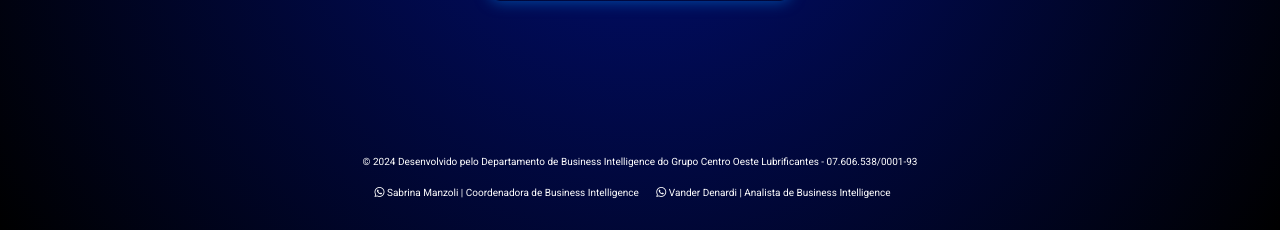
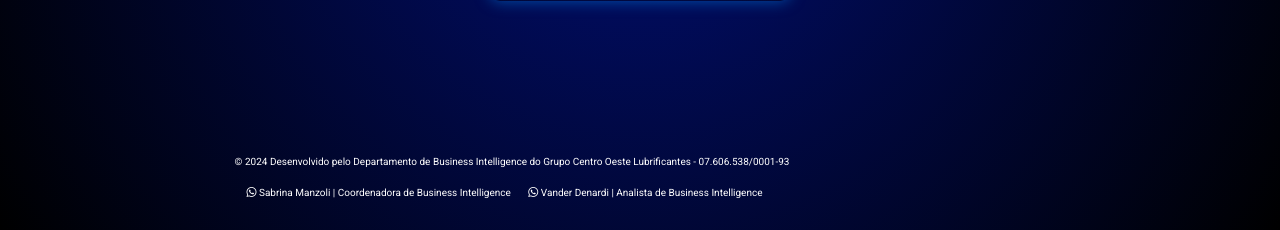
Before and after one commit to eduardocardoso07/bi, a Django app: page / in a window 1280 px wide. Shown: the part 590-820 px from the top of the page. Run offline with Django 5.2, Linux system fonts and the light colour scheme.

Commit message:
Ajuste o footer

```diff
--- a/sistem/templates/login.html
+++ b/sistem/templates/login.html
@@ -132,12 +132,11 @@
         .footer {
             position: absolute;
             bottom: 0;
-            width: 100%;
+            width: 80%;
             text-align: center;
             background-color: rgba(0, 0, 0, 0);
             padding: 10px 0;
             font-size: 10px;
-            z-index: 1; /* Footer em um plano mais baixo */
         }
 
         .footer a {
```
